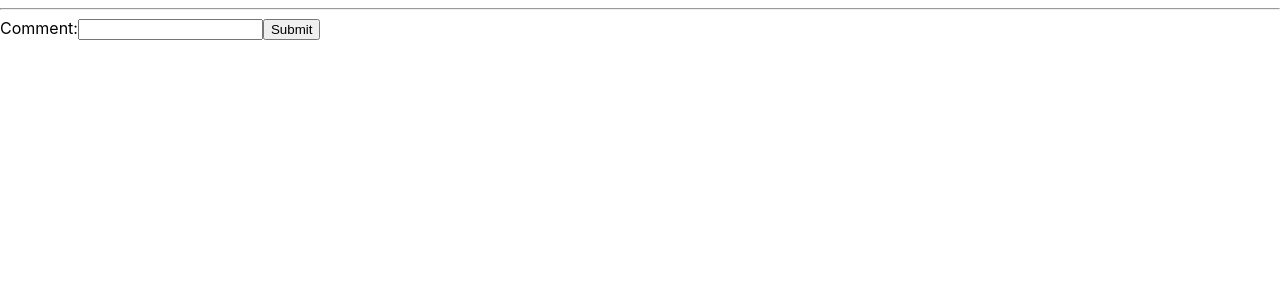
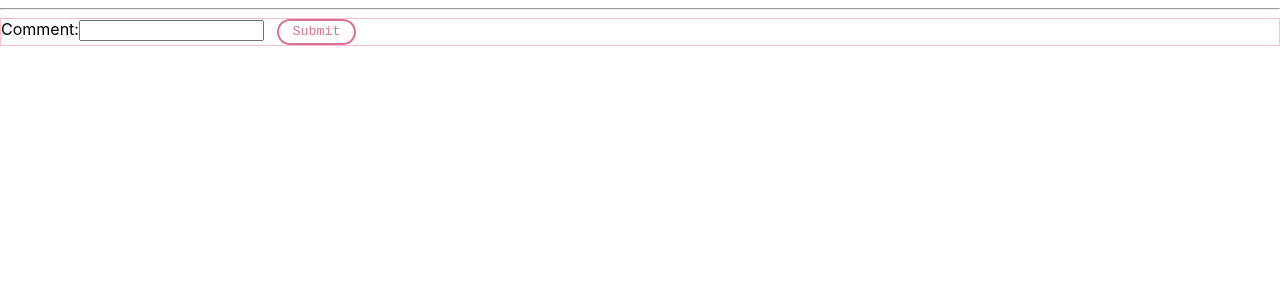
Before and after one commit to SuoraGmbH/react-camp-2022-12, a React (Create React App) app: page / in a window 1280 px wide. Shown: the top 300 px of the page. Built offline with nearby package versions, Linux system fonts and the light colour scheme.

Commit message:
Add styled components

```diff
--- a/package.json
+++ b/package.json
@@ -10,6 +10,7 @@
     "@types/node": "^16.7.13",
     "@types/react": "^17.0.20",
     "@types/react-dom": "^17.0.9",
+    "@types/styled-components": "^5.1.26",
     "axios": "^0.24.0",
     "json-server": "^0.17.0",
     "react": "^17.0.2",
@@ -18,6 +19,7 @@
     "react-query": "^3.34.8",
     "react-router-dom": "^6.2.1",
     "react-scripts": "5.0.0",
+    "styled-components": "^5.3.6",
     "typescript": "^4.4.2",
     "web-vitals": "^2.1.0"
   },
--- a/src/components/TimeEntryForm.tsx
+++ b/src/components/TimeEntryForm.tsx
@@ -1,9 +1,25 @@
 import React, { useState } from "react";
 import { TimeEntry } from "../domain/TimeEntry";
+import Button from "./ui/Button";
+import styled from "styled-components";
 
 interface Props {
   onAddTimeEntry: (timeEntry: TimeEntry) => void;
 }
+
+const Form = styled.form`
+  border: 1px solid pink;
+`;
+
+// This is an entirely new button
+const SomeButton = styled.button`
+  border-radius: 20px;
+`;
+
+// This button customizes our imported button
+const CustomizedButton = styled(Button)`
+  border-radius: 20px;
+`;
 
 const TimeEntryForm: React.FunctionComponent<Props> = ({ onAddTimeEntry }) => {
   const [inputValue, setInputValue] = useState("");
@@ -26,14 +42,14 @@ const TimeEntryForm: React.FunctionComponent<Props> = ({ onAddTimeEntry }) => {
   };
 
   return (
-    <form onSubmit={handleSubmit}>
+    <Form onSubmit={handleSubmit}>
       <label>
         Comment:
         <input onChange={handleChange} value={inputValue} />
       </label>
       {inputValue}
-      <button type="submit">Submit</button>
-    </form>
+      <CustomizedButton type="submit">Submit</CustomizedButton>
+    </Form>
   );
 };
 
--- /dev/null
+++ b/src/components/ui/Button.tsx
@@ -0,0 +1,14 @@
+import styled from "styled-components";
+import { fontStyles } from "./font";
+
+// Ggf. will man jetzt storybook verwende
+const Button = styled.button`
+  background: transparent;
+  border-radius: 3px;
+  border: 2px solid palevioletred;
+  ${fontStyles};
+  margin: 0 1em;
+  padding: 0.25em 1em;
+`;
+
+export default Button;
--- /dev/null
+++ b/src/components/ui/font.ts
@@ -0,0 +1,6 @@
+import { css } from "styled-components";
+
+export const fontStyles = css`
+  color: palevioletred;
+  font-family: monospace;
+`;
```
Also changed, not shown: 1 other file (tests, documents, lock files or other folders).
